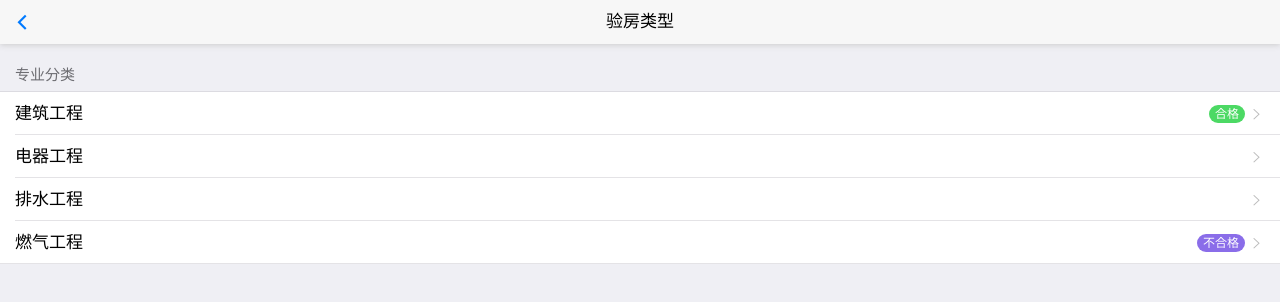
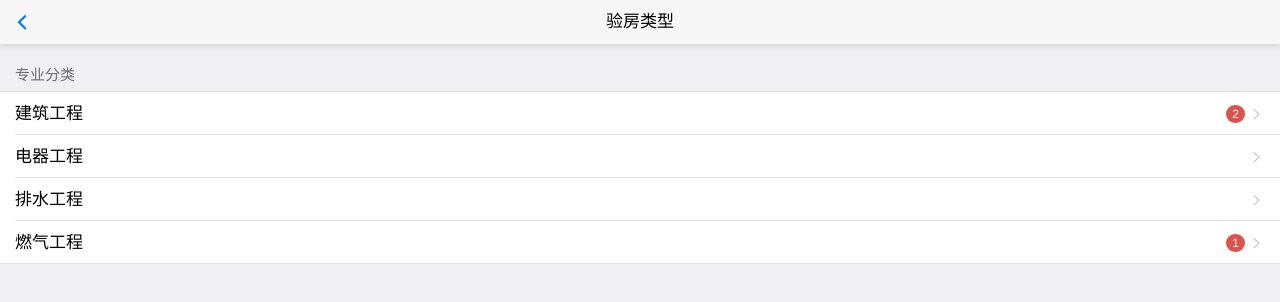
Before and after one commit to yangke687/gulp-mui, a website: page sub-menu.html in a window 1280 px wide. Drawn offline with Linux system fonts and the light colour scheme; files that its build step writes are made by us from their sources; files whose address does not match are found by name.

Commit message:
sub menu item display invalid checked items

```diff
--- a/sub-menu.html
+++ b/sub-menu.html
@@ -28,7 +28,7 @@
         <ul class="mui-table-view">
             <li class="mui-table-view-cell">
                 <a class="mui-navigate-right" href="item.html">
-                    <span class="mui-badge mui-badge-success">合格</span>
+                    <span class="mui-badge mui-badge-danger">2</span>
                     建筑工程
                 </a>
             </li>
@@ -44,7 +44,7 @@
             </li>
             <li class="mui-table-view-cell">
                 <a class="mui-navigate-right" href="item.html">
-                    <span class="mui-badge mui-badge-purple">不合格</span>
+                    <span class="mui-badge mui-badge-danger">1</span>
                     燃气工程
                 </a>
             </li>
```
